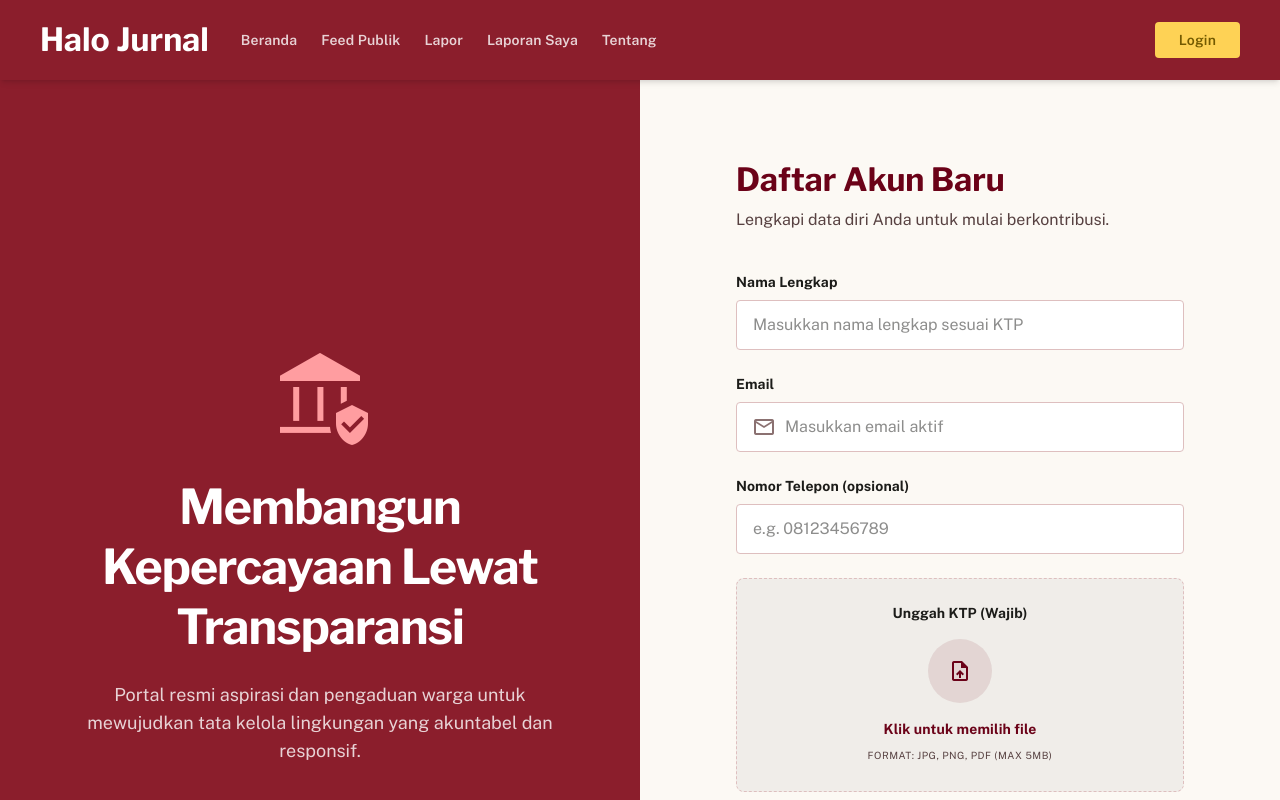
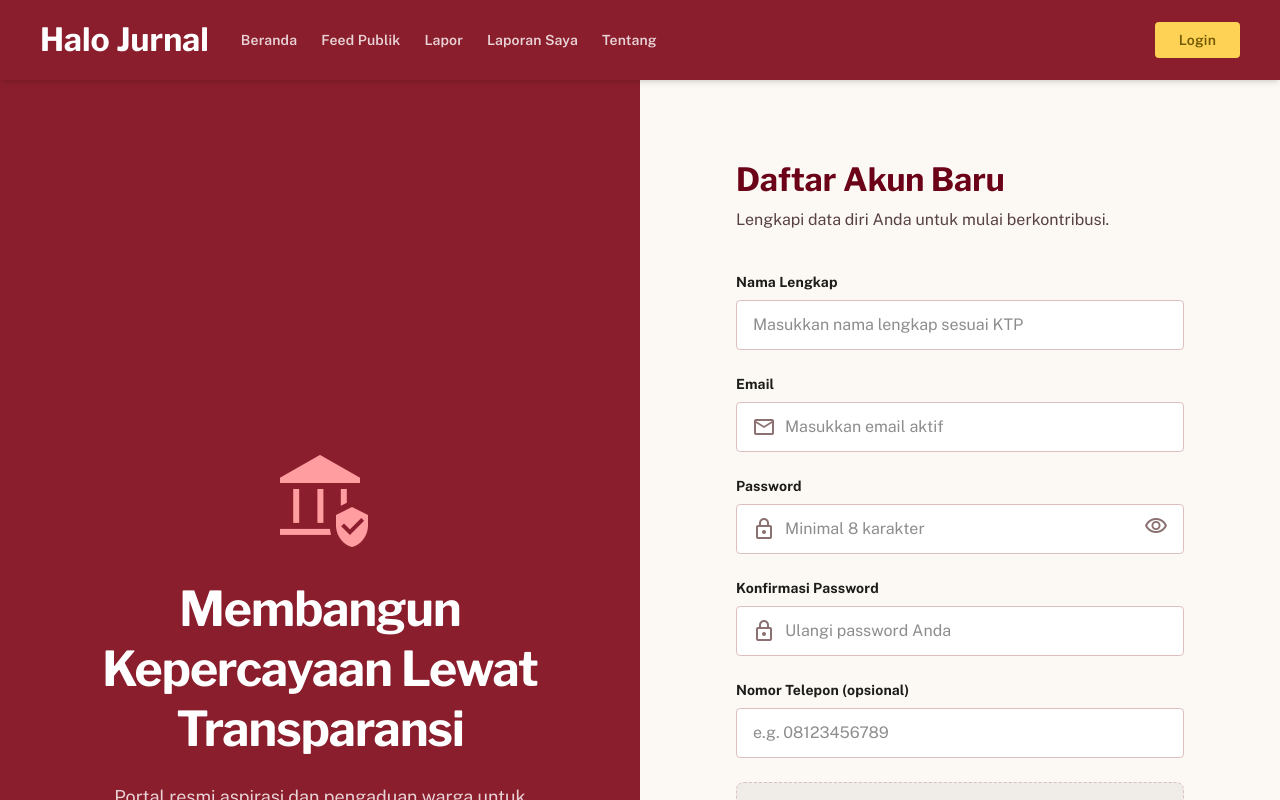
Before and after one commit to dmakapeli-prog/halo-jurnal-app, a Next.js app: page /daftar in a window 1280 px wide. Shown: the top 800 px of the page. Built offline with nearby package versions, Linux system fonts and the light colour scheme.

Commit message:
Switch to Email and Password auth flow

```diff
--- a/app/daftar/page.tsx
+++ b/app/daftar/page.tsx
@@ -15,6 +15,9 @@ export default function DaftarPage() {
   const fileInputRef = useRef<HTMLInputElement>(null)
 
   const [email, setEmail] = useState('')
+  const [password, setPassword] = useState('')
+  const [confirmPassword, setConfirmPassword] = useState('')
+  const [showPassword, setShowPassword] = useState(false)
   const [fullName, setFullName] = useState('')
   const [phone, setPhone] = useState('')
   const [ktpFile, setKtpFile] = useState<File | null>(null)
@@ -118,6 +121,14 @@ export default function DaftarPage() {
       setError('Masukkan email Anda.')
       return
     }
+    if (!password || password.length < 8) {
+      setError('Password minimal 8 karakter.')
+      return
+    }
+    if (password !== confirmPassword) {
+      setError('Konfirmasi password tidak cocok.')
+      return
+    }
     if (!ktpFile) {
       setError('Unggah foto KTP Anda.')
       return
@@ -133,12 +144,11 @@ export default function DaftarPage() {
     try {
       const sb = getSupabase()
 
-      // Step 1: Send magic link (signUp via OTP with shouldCreateUser: true)
-      // This creates the user account and sends a confirmation email
-      const { error: signUpError } = await sb.auth.signInWithOtp({
+      // Step 1: Register using email and password
+      const { error: signUpError } = await sb.auth.signUp({
         email,
+        password,
         options: {
-          shouldCreateUser: true,
           emailRedirectTo: `${window.location.origin}/auth/callback`,
           data: {
             full_name: fullName,
@@ -173,7 +183,7 @@ export default function DaftarPage() {
 
       // Show success
       setRegistrationComplete(true)
-      setSuccessMsg('Link konfirmasi telah dikirim ke email Anda.')
+      setSuccessMsg('Cek email Anda untuk konfirmasi akun.')
     } catch {
       setError('Terjadi kesalahan. Silakan coba lagi.')
     }
@@ -348,6 +358,53 @@ export default function DaftarPage() {
                 </div>
               </div>
 
+              {/* Password */}
+              <div>
+                <label className="block font-['Public_Sans'] text-[14px] leading-[20px] tracking-[0.01em] font-bold mb-2 text-[#1c1c19]">
+                  Password
+                </label>
+                <div className="relative">
+                  <span className="material-symbols-outlined absolute left-4 top-1/2 -translate-y-1/2 text-[#8b7171]">
+                    lock
+                  </span>
+                  <input
+                    className="w-full pl-12 pr-12 py-3 bg-white border border-[#debfbf] rounded-[0.25rem] focus:ring-2 focus:ring-[#6b0218] focus:border-[#6b0218] outline-none transition-all font-['Public_Sans'] text-[16px] leading-[24px]"
+                    placeholder="Minimal 8 karakter"
+                    type={showPassword ? 'text' : 'password'}
+                    value={password}
+                    onChange={(e) => setPassword(e.target.value)}
+                  />
+                  <button
+                    type="button"
+                    onClick={() => setShowPassword(!showPassword)}
+                    className="absolute right-4 top-1/2 -translate-y-1/2 text-[#8b7171] hover:text-[#6b0218]"
+                  >
+                    <span className="material-symbols-outlined">
+                      {showPassword ? 'visibility_off' : 'visibility'}
+                    </span>
+                  </button>
+                </div>
+              </div>
+
+              {/* Konfirmasi Password */}
+              <div>
+                <label className="block font-['Public_Sans'] text-[14px] leading-[20px] tracking-[0.01em] font-bold mb-2 text-[#1c1c19]">
+                  Konfirmasi Password
+                </label>
+                <div className="relative">
+                  <span className="material-symbols-outlined absolute left-4 top-1/2 -translate-y-1/2 text-[#8b7171]">
+                    lock
+                  </span>
+                  <input
+                    className="w-full pl-12 pr-4 py-3 bg-white border border-[#debfbf] rounded-[0.25rem] focus:ring-2 focus:ring-[#6b0218] focus:border-[#6b0218] outline-none transition-all font-['Public_Sans'] text-[16px] leading-[24px]"
+                    placeholder="Ulangi password Anda"
+                    type={showPassword ? 'text' : 'password'}
+                    value={confirmPassword}
+                    onChange={(e) => setConfirmPassword(e.target.value)}
+                  />
+                </div>
+              </div>
+
               {/* --- OTP CODE INPUT (hidden for now, will be re-enabled with custom SMTP) --- */}
               {/* {USE_OTP_CODE && (
                 <div className="flex gap-4">
--- a/app/login/page.tsx
+++ b/app/login/page.tsx
@@ -17,40 +17,38 @@ function LoginPageContent() {
   const getSupabase = () => createClient()
 
   const [email, setEmail] = useState('')
-  const [linkSent, setLinkSent] = useState(false)
+  const [password, setPassword] = useState('')
+  const [showPassword, setShowPassword] = useState(false)
   const [loading, setLoading] = useState(false)
   const [error, setError] = useState(searchParams.get('error') === 'auth' ? 'Terjadi kesalahan saat verifikasi. Silakan coba lagi.' : '')
-  const [successMsg, setSuccessMsg] = useState('')
 
   // --- OTP CODE STATE (hidden for now, will be re-enabled with custom SMTP) ---
   // const [otp, setOtp] = useState('')
   // const [otpSent, setOtpSent] = useState(false)
 
-  const handleSendMagicLink = async (e: React.FormEvent) => {
+  const handleLogin = async (e: React.FormEvent) => {
     e.preventDefault()
-    if (!email) {
-      setError('Masukkan email Anda terlebih dahulu.')
+    if (!email || !password) {
+      setError('Masukkan email dan password Anda.')
       return
     }
     setLoading(true)
     setError('')
-    setSuccessMsg('')
 
-    const { error: otpError } = await getSupabase().auth.signInWithOtp({
+    const { error: signInError } = await getSupabase().auth.signInWithPassword({
       email,
-      options: {
-        shouldCreateUser: false,
-        emailRedirectTo: `${window.location.origin}/auth/callback`,
-      },
+      password,
     })
 
-    if (otpError) {
-      setError(otpError.message === 'Signups not allowed for otp'
-        ? 'Akun tidak ditemukan. Silakan daftar terlebih dahulu.'
-        : otpError.message)
+    if (signInError) {
+      if (signInError.message.includes('Email not confirmed')) {
+        setError('Email belum dikonfirmasi, silakan cek email Anda.')
       } else {
-      setLinkSent(true)
-      setSuccessMsg('Link login telah dikirim ke email Anda. Silakan cek inbox (dan folder spam) lalu klik link tersebut untuk masuk.')
+        setError('Email atau password salah.')
+      }
+    } else {
+      router.push('/beranda')
+      router.refresh()
     }
     setLoading(false)
   }
@@ -148,27 +146,14 @@ function LoginPageContent() {
             </div>
 
             {/* Login Form */}
-            <form className="space-y-6" onSubmit={handleSendMagicLink}>
-              {/* Error/Success messages */}
+            <form className="space-y-6" onSubmit={handleLogin}>
+              {/* Error message */}
               {error && (
                 <div className="p-3 bg-[#ffdad6] border border-[#ba1a1a] rounded-[0.25rem] text-[#93000a] font-['Public_Sans'] text-[14px]">
                   {error}
                 </div>
               )}
-              {successMsg && (
-                <div className="p-4 bg-green-50 border border-green-200 rounded-[0.25rem] text-green-800 font-['Public_Sans'] text-[14px]">
-                  <div className="flex items-start gap-3">
-                    <span className="material-symbols-outlined text-green-600 text-xl mt-0.5" style={{ fontVariationSettings: "'FILL' 1" }}>mark_email_read</span>
-                    <div>
-                      <p className="font-semibold mb-1">Link Login Terkirim!</p>
-                      <p>{successMsg}</p>
-                    </div>
-                  </div>
-                </div>
-              )}
 
-              {!linkSent ? (
-                <>
               <div className="space-y-1">
                 <label className="font-['Public_Sans'] text-[14px] leading-[20px] tracking-[0.01em] font-semibold block text-[#574141]">
                   Email
@@ -188,70 +173,47 @@ function LoginPageContent() {
                 </div>
               </div>
 
-                  {/* --- OTP CODE INPUT (hidden for now, will be re-enabled with custom SMTP) --- */}
-                  {/* {USE_OTP_CODE && (
               <div className="space-y-1">
                 <div className="flex justify-between items-center">
                   <label className="font-['Public_Sans'] text-[14px] leading-[20px] tracking-[0.01em] font-semibold block text-[#574141]">
-                          Kode OTP
+                    Password
                   </label>
-                        <button
-                          type="button"
-                          onClick={handleSendOtp}
-                          disabled={loading}
-                          className="text-[#6b0218] font-['Public_Sans'] text-[14px] leading-[20px] tracking-[0.01em] font-semibold hover:underline disabled:opacity-50"
-                        >
-                          {loading && !otpSent ? 'Mengirim...' : 'Kirim Kode'}
-                        </button>
+                  <Link href="/reset-password" className="text-[12px] text-[#6b0218] font-bold hover:underline">
+                    Lupa Password?
+                  </Link>
                 </div>
                 <div className="relative">
                   <span className="material-symbols-outlined absolute left-3 top-1/2 -translate-y-1/2 text-[#574141]/50">
                     lock
                   </span>
                   <input
-                          className="w-full pl-10 pr-4 py-3 bg-white border-[1.5px] border-[#debfbf] rounded-[0.25rem] focus:ring-2 focus:ring-[#6b0218] focus:border-[#6b0218] transition-all font-['Public_Sans'] text-[16px] leading-[24px]"
-                          placeholder="6 Digit Kode"
-                          type="text"
-                          maxLength={6}
-                          value={otp}
-                          onChange={(e) => setOtp(e.target.value)}
+                    className="w-full pl-10 pr-12 py-3 bg-white border-[1.5px] border-[#debfbf] rounded-[0.25rem] focus:ring-2 focus:ring-[#6b0218] focus:border-[#6b0218] transition-all font-['Public_Sans'] text-[16px] leading-[24px]"
+                    placeholder="Masukkan password Anda"
+                    type={showPassword ? 'text' : 'password'}
+                    value={password}
+                    onChange={(e) => setPassword(e.target.value)}
+                    disabled={loading}
                   />
+                  <button
+                    type="button"
+                    onClick={() => setShowPassword(!showPassword)}
+                    className="absolute right-3 top-1/2 -translate-y-1/2 text-[#574141]/50 hover:text-[#6b0218]"
+                    disabled={loading}
+                  >
+                    <span className="material-symbols-outlined">
+                      {showPassword ? 'visibility_off' : 'visibility'}
+                    </span>
+                  </button>
                 </div>
-                      <p className="text-[12px] text-[#574141]/60 mt-1 italic font-['Public_Sans']">
-                        Kode OTP akan dikirimkan ke media yang Anda pilih.
-                      </p>
               </div>
-                  )} */}
 
               <button
                 type="submit"
                 disabled={loading}
                 className="w-full bg-[#6b0218] text-white py-4 rounded-[0.25rem] font-['Public_Sans'] text-[14px] leading-[20px] tracking-[0.01em] font-semibold text-lg hover:bg-[#8b1e2c] transition-all shadow-sm active:scale-95 duration-100 disabled:opacity-50"
               >
-                    {loading ? 'Mengirim link...' : 'Masuk Sekarang'}
+                {loading ? 'Masuk...' : 'Masuk Sekarang'}
               </button>
-                </>
-              ) : (
-                /* Post-submit state: show check email instruction */
-                <div className="text-center space-y-4">
-                  <div className="w-16 h-16 rounded-full bg-[#ffdad9] flex items-center justify-center mx-auto">
-                    <span className="material-symbols-outlined text-[#6b0218] text-3xl" style={{ fontVariationSettings: "'FILL' 1" }}>
-                      forward_to_inbox
-                    </span>
-                  </div>
-                  <p className="font-['Public_Sans'] text-[16px] leading-[24px] text-[#574141]">
-                    Kami telah mengirim link login ke <strong className="text-[#1c1c19]">{email}</strong>. Buka email Anda dan klik link tersebut untuk langsung masuk.
-                  </p>
-                  <button
-                    type="button"
-                    onClick={() => { setLinkSent(false); setSuccessMsg(''); setError('') }}
-                    className="text-[#6b0218] font-['Public_Sans'] text-[14px] leading-[20px] tracking-[0.01em] font-semibold hover:underline"
-                  >
-                    Gunakan email lain
-                  </button>
-                </div>
-              )}
-
             </form>
 
             <p className="mt-8 text-center text-[#574141] font-['Public_Sans'] text-[14px] leading-[20px] tracking-[0.01em] font-semibold">
```
Also changed, not shown: app/reset-password/page.tsx (added, +33 -0 lines). Lines whose indentation alone changed are shown as unchanged.
